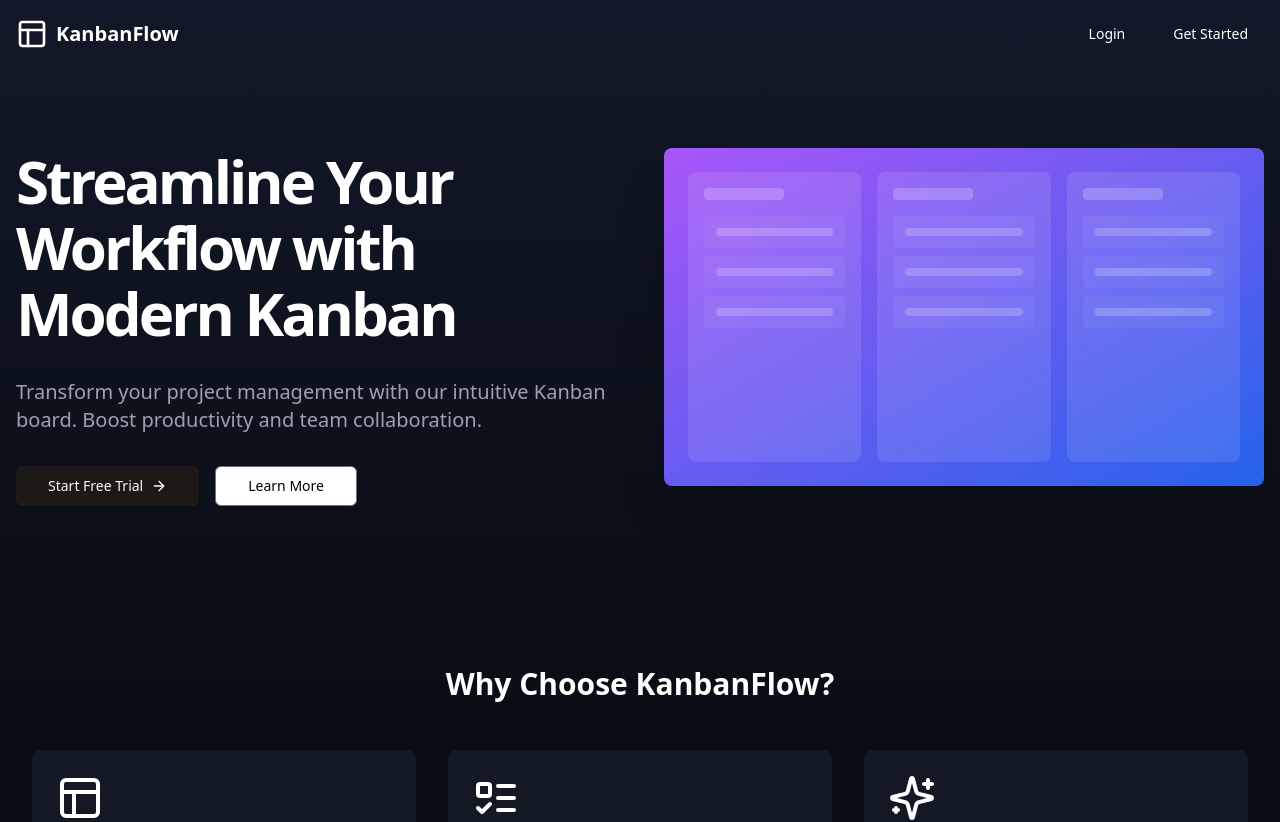
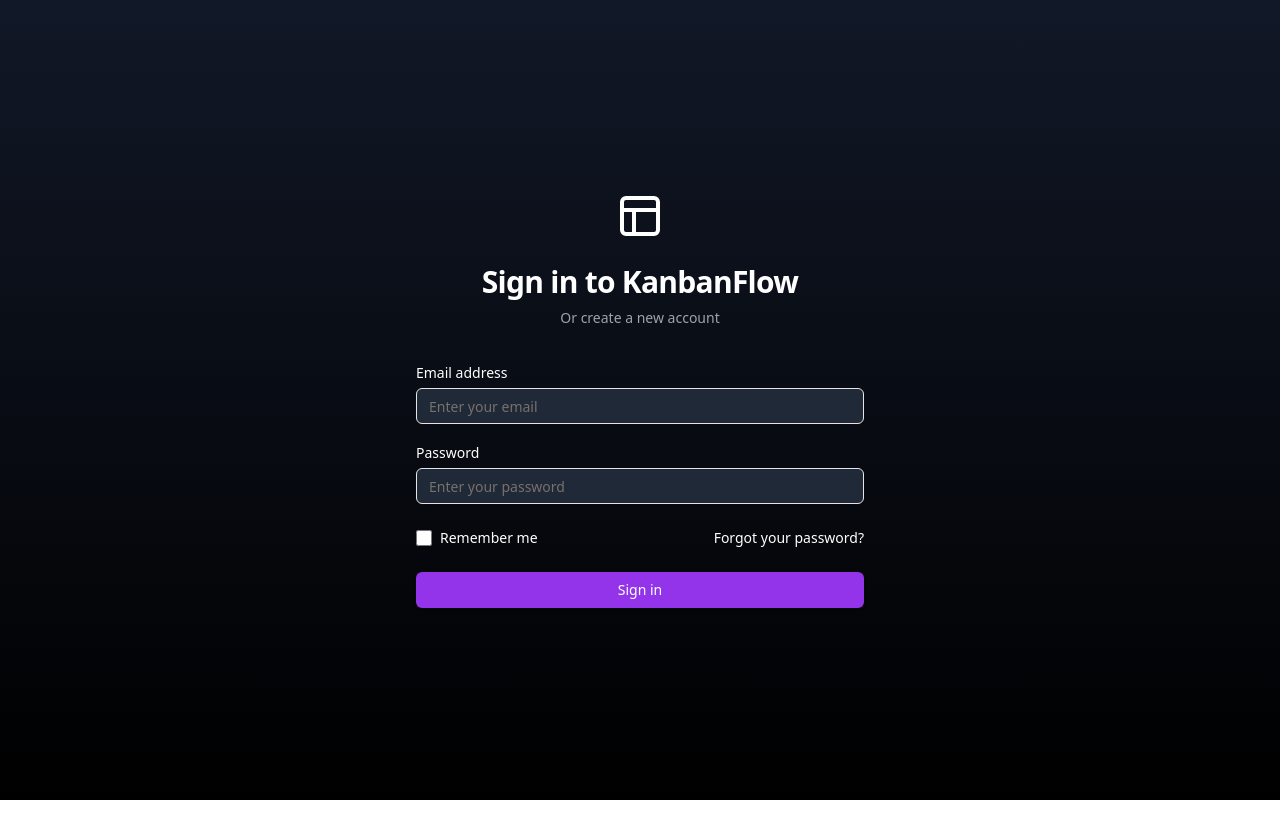
Before and after one commit to MatPeretti/Kanban-Board, a React (Vite) app: page /login in a window 1280 px wide. Shown: the top 822 px of the page. After the commit the page ends 800 px from the top, so only its background shows below. Built offline with nearby package versions, Linux system fonts and the light colour scheme.

Commit message:
feat: login page implemented, and routes created

```diff
--- a/src/App.tsx
+++ b/src/App.tsx
@@ -1,15 +1,35 @@
 import Header from './components/layout/Header';
-import Home from './components/home/Home';
+import Home from './pages/Home';
 import Footer from './components/layout/Footer';
+import { Routes, Route } from 'react-router-dom';
+import LoginPage from './pages/Login';
 
-function App() {
+function Layout({ children }: { children: React.ReactNode }) {
     return (
-        <div className='flex min-h-screen flex-col bg-gradient-to-b from-gray-900 to-black text-white'>
+        <div>
             <Header />
-            <Home />
+            {children}
             <Footer />
         </div>
     );
 }
 
+function App() {
+    return (
+        <div className='flex min-h-screen flex-col bg-gradient-to-b from-gray-900 to-black text-white'>
+            <Routes>
+                <Route
+                    path='/'
+                    element={
+                        <Layout>
+                            <Home />
+                        </Layout>
+                    }
+                />
+                <Route path='/login' element={<LoginPage />} />
+            </Routes>
+        </div>
+    );
+}
+
 export default App;
--- a/src/components/home/Hero.tsx
+++ b/src/components/home/Hero.tsx
@@ -4,7 +4,7 @@
 
 function Hero() {
     return (
-        <main className='container mx-auto flex-1 px-4'>
+        <div className='container mx-auto flex-1 px-4'>
             <div className='my-20 grid gap-12 md:grid-cols-2 md:gap-8 lg:gap-12'>
                 <motion.div
                     className='flex flex-col justify-center space-y-8'
@@ -76,7 +76,7 @@
                     </div>
                 </motion.div>
             </div>
-        </main>
+        </div>
     );
 }
 
--- a/src/components/home/Home.tsx
+++ /dev/null
@@ -1,15 +0,0 @@
-import Hero from './Hero';
-import Features from './Features';
-import RegisterCTA from './RegisterCTA';
-
-function Home() {
-    return (
-        <>
-            <Hero />
-            <Features />
-            <RegisterCTA />
-        </>
-    );
-}
-
-export default Home;
--- a/src/components/home/RegisterCTA.tsx
+++ b/src/components/home/RegisterCTA.tsx
@@ -14,7 +14,7 @@
                     Join thousands of teams already using KanbanFlow
                 </p>
                 <motion.div>
-                    <Button size='lg' className='gap-2 group'>
+                    <Button size='lg' className='gap-2'>
                         Register Now
                         <ArrowRight className='h-5 w-5 transform transition-transform group-hover:translate-x-2' />
                     </Button>
--- a/src/components/layout/Header.tsx
+++ b/src/components/layout/Header.tsx
@@ -1,7 +1,9 @@
 import { Layout } from 'lucide-react';
 import { Button } from '../ui/button';
+import { useNavigate } from 'react-router-dom';
 
 function Header() {
+    const navigate = useNavigate();
     const buttonClass = 'text-white hover:text-black/90';
 
     return (
@@ -13,7 +15,11 @@
             </div>
 
             <div className='flex items-center gap-4'>
-                <Button variant='ghost' className={buttonClass}>
+                <Button
+                    variant='ghost'
+                    className={buttonClass}
+                    onClick={() => navigate('/login')}
+                >
                     Login
                 </Button>
 
--- /dev/null
+++ b/src/components/ui/input.tsx
@@ -0,0 +1,22 @@
+import * as React from "react"
+
+import { cn } from "@/lib/utils"
+
+const Input = React.forwardRef<HTMLInputElement, React.ComponentProps<"input">>(
+  ({ className, type, ...props }, ref) => {
+    return (
+      <input
+        type={type}
+        className={cn(
+          "flex h-9 w-full rounded-md border border-stone-200 bg-transparent px-3 py-1 text-base shadow-sm transition-colors file:border-0 file:bg-transparent file:text-sm file:font-medium file:text-stone-950 placeholder:text-stone-500 focus-visible:outline-none focus-visible:ring-1 focus-visible:ring-stone-950 disabled:cursor-not-allowed disabled:opacity-50 md:text-sm dark:border-stone-800 dark:file:text-stone-50 dark:placeholder:text-stone-400 dark:focus-visible:ring-stone-300",
+          className
+        )}
+        ref={ref}
+        {...props}
+      />
+    )
+  }
+)
+Input.displayName = "Input"
+
+export { Input }
--- /dev/null
+++ b/src/components/ui/label.tsx
@@ -0,0 +1,24 @@
+import * as React from "react"
+import * as LabelPrimitive from "@radix-ui/react-label"
+import { cva, type VariantProps } from "class-variance-authority"
+
+import { cn } from "@/lib/utils"
+
+const labelVariants = cva(
+  "text-sm font-medium leading-none peer-disabled:cursor-not-allowed peer-disabled:opacity-70"
+)
+
+const Label = React.forwardRef<
+  React.ElementRef<typeof LabelPrimitive.Root>,
+  React.ComponentPropsWithoutRef<typeof LabelPrimitive.Root> &
+    VariantProps<typeof labelVariants>
+>(({ className, ...props }, ref) => (
+  <LabelPrimitive.Root
+    ref={ref}
+    className={cn(labelVariants(), className)}
+    {...props}
+  />
+))
+Label.displayName = LabelPrimitive.Root.displayName
+
+export { Label }
--- a/src/main.tsx
+++ b/src/main.tsx
@@ -1,10 +1,13 @@
 import { StrictMode } from 'react';
 import { createRoot } from 'react-dom/client';
+import { BrowserRouter } from 'react-router-dom';
 import './index.css';
 import App from './App.tsx';
 
 createRoot(document.getElementById('root')!).render(
     <StrictMode>
-        <App />
+        <BrowserRouter>
+            <App />
+        </BrowserRouter>
     </StrictMode>
 );
--- /dev/null
+++ b/src/pages/Home.tsx
@@ -0,0 +1,15 @@
+import Hero from '@/components/home/Hero';
+import Features from '@/components/home/Features';
+import RegisterCTA from '@/components/home/RegisterCTA';
+
+function Home() {
+    return (
+        <main>
+            <Hero />
+            <Features />
+            <RegisterCTA />
+        </main>
+    );
+}
+
+export default Home;
--- /dev/null
+++ b/src/pages/Login.tsx
@@ -0,0 +1,135 @@
+'use client';
+
+import { useState, type FormEvent } from 'react';
+import { useNavigate } from 'react-router-dom';
+import { Link } from 'react-router-dom';
+import { motion } from 'framer-motion';
+import { Layout } from 'lucide-react';
+
+import { Button } from '@/components/ui/button';
+import { Input } from '@/components/ui/input';
+import { Label } from '@/components/ui/label';
+
+export default function Login() {
+    const [email, setEmail] = useState('');
+    const [password, setPassword] = useState('');
+    const [error, setError] = useState('');
+    const navigate = useNavigate();
+
+    const handleSubmit = async (e: FormEvent<HTMLFormElement>) => {
+        e.preventDefault();
+        setError('');
+
+        if (email === 'test@example.com' && password === 'password') {
+            navigate('/dashboard');
+        } else {
+            setError('Invalid email or password');
+        }
+    };
+
+    return (
+        <div className='flex min-h-screen flex-col  text-white'>
+            <main className='container mx-auto flex flex-1 items-center justify-center px-4'>
+                <motion.div
+                    className='w-full max-w-md space-y-8'
+                    initial={{ opacity: 0, y: 20 }}
+                    animate={{ opacity: 1, y: 0 }}
+                    transition={{ duration: 0.5 }}
+                >
+                    <div className='text-center'>
+                        <Layout className='mx-auto h-12 w-12 text-primary' />
+                        <h2 className='mt-6 text-3xl font-bold tracking-tight'>
+                            Sign in to KanbanFlow
+                        </h2>
+                        <p className='mt-2 text-sm text-gray-400'>
+                            Or{' '}
+                            <Link
+                                to='/register'
+                                className='font-medium text-primary hover:text-white'
+                            >
+                                create a new account
+                            </Link>
+                        </p>
+                    </div>
+                    <form className='mt-8 space-y-6' onSubmit={handleSubmit}>
+                        <div className='space-y-4 rounded-md'>
+                            <div>
+                                <Label htmlFor='email-address'>
+                                    Email address
+                                </Label>
+                                <Input
+                                    id='email-address'
+                                    name='email'
+                                    type='email'
+                                    autoComplete='email'
+                                    required
+                                    className='mt-1 block w-full bg-gray-800 text-white placeholder-gray-400'
+                                    placeholder='Enter your email'
+                                    value={email}
+                                    onChange={(e) => setEmail(e.target.value)}
+                                />
+                            </div>
+                            <div>
+                                <Label htmlFor='password'>Password</Label>
+                                <Input
+                                    id='password'
+                                    name='password'
+                                    type='password'
+                                    autoComplete='current-password'
+                                    required
+                                    className='mt-1 block w-full bg-gray-800 text-white placeholder-gray-400'
+                                    placeholder='Enter your password'
+                                    value={password}
+                                    onChange={(e) =>
+                                        setPassword(e.target.value)
+                                    }
+                                />
+                            </div>
+                        </div>
+
+                        <div className='flex items-center justify-between'>
+                            <div className='flex items-center'>
+                                <input
+                                    id='remember-me'
+                                    name='remember-me'
+                                    type='checkbox'
+                                    className='h-4 w-4 rounded border-gray-300 bg-gray-700 text-primary focus:ring-primary'
+                                />
+                                <Label
+                                    htmlFor='remember-me'
+                                    className='ml-2 block text-sm'
+                                >
+                                    Remember me
+                                </Label>
+                            </div>
+
+                            <div className='text-sm'>
+                                <Link
+                                    to='/forgot-password'
+                                    className='font-medium text-primary hover:text-gray-300'
+                                >
+                                    Forgot your password?
+                                </Link>
+                            </div>
+                        </div>
+
+                        {error && (
+                            <div className='rounded-md bg-red-500/10 p-3 text-sm text-red-500'>
+                                {error}
+                            </div>
+                        )}
+
+                        <Button
+                            type='submit'
+                            className='w-full bg-purple-600 text-white
+                            hover:bg-purple-700
+                            transition-colors duration-500 ease-in-out'
+                        >
+                            Sign in
+                        </Button>
+                    </form>
+                </motion.div>
+            </main>
+        </div>
+    );
+}
```
